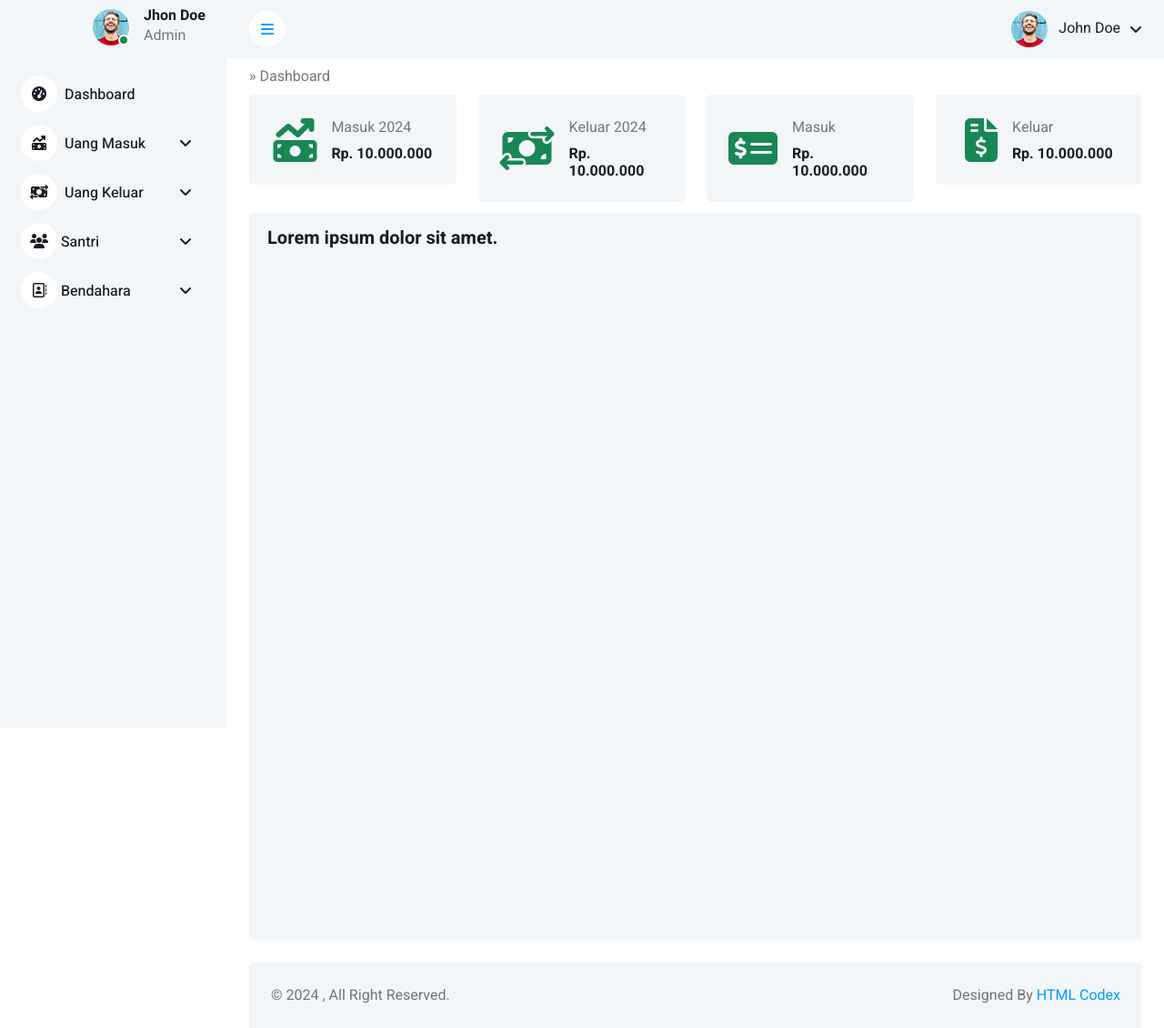
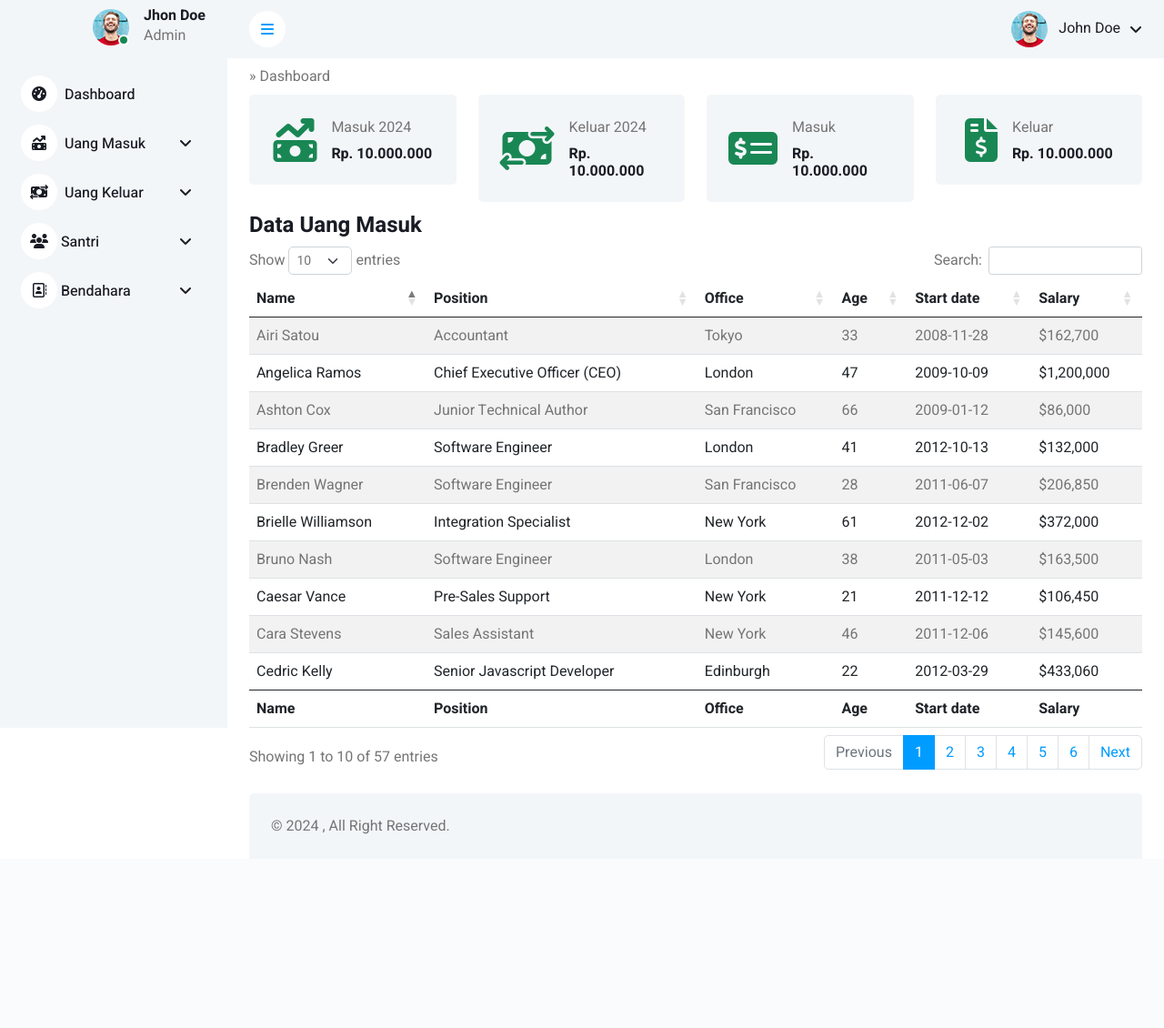
Before and after one commit to whyyy-project/rekap-keuangan, a CodeIgniter 4 app: the page made by app/Views/admin/dashboard.php in a window 1280 px wide. Shown: the whole page at 91% size. After the commit the page ends 917 px from the top, so only its background shows below. Run offline with PHP 8.4 and a stand-in for CodeIgniter, Linux system fonts and the light colour scheme; the template is opened without the code that fills it, so the values that code supplies are empty; some libraries are stand-ins or nearby versions.

Commit message:
exam datatable

```diff
--- a/app/Views/admin/dashboard.php
+++ b/app/Views/admin/dashboard.php
@@ -52,12 +52,13 @@
             </div>
             <!-- Sale & Revenue End -->
 
-            <div class="container-fluid pt-1 px-4">
+            <!-- <div class="container-fluid pt-1 px-4">
               <div class="row vh-100 bg-light rounded mx-0 p-2 pt-3">
                 <h5>Lorem ipsum dolor sit amet.</h5>
               </div>
-            </div>
+            </div> -->
+            <!-- Content End -->
 
-            <!-- Content End -->
+            <?= $this->include('admin/datatable-example') ?>
         <!-- Content End -->
     <?php $this->endSection(); ?>
--- /dev/null
+++ b/app/Views/admin/datatable-example.php
@@ -0,0 +1,484 @@
+<div class="container-fluid pt-1 px-4">
+    <h4>Data Uang Masuk</h4>
+<table id="example" class="table table-striped" style="width:100%">
+        <thead>
+            <tr>
+                <th>Name</th>
+                <th>Position</th>
+                <th>Office</th>
+                <th>Age</th>
+                <th>Start date</th>
+                <th>Salary</th>
+            </tr>
+        </thead>
+        <tbody>
+            <tr>
+                <td>Tiger Nixon</td>
+                <td>System Architect</td>
+                <td>Edinburgh</td>
+                <td>61</td>
+                <td>2011-04-25</td>
+                <td>$320,800</td>
+            </tr>
+            <tr>
+                <td>Garrett Winters</td>
+                <td>Accountant</td>
+                <td>Tokyo</td>
+                <td>63</td>
+                <td>2011-07-25</td>
+                <td>$170,750</td>
+            </tr>
+            <tr>
+                <td>Ashton Cox</td>
+                <td>Junior Technical Author</td>
+                <td>San Francisco</td>
+                <td>66</td>
+                <td>2009-01-12</td>
+                <td>$86,000</td>
+            </tr>
+            <tr>
+                <td>Cedric Kelly</td>
+                <td>Senior Javascript Developer</td>
+                <td>Edinburgh</td>
+                <td>22</td>
+                <td>2012-03-29</td>
+                <td>$433,060</td>
+            </tr>
+            <tr>
+                <td>Airi Satou</td>
+                <td>Accountant</td>
+                <td>Tokyo</td>
+                <td>33</td>
+                <td>2008-11-28</td>
+                <td>$162,700</td>
+            </tr>
+            <tr>
+                <td>Brielle Williamson</td>
+                <td>Integration Specialist</td>
+                <td>New York</td>
+                <td>61</td>
+                <td>2012-12-02</td>
+                <td>$372,000</td>
+            </tr>
+            <tr>
+                <td>Herrod Chandler</td>
+                <td>Sales Assistant</td>
+                <td>San Francisco</td>
+                <td>59</td>
+                <td>2012-08-06</td>
+                <td>$137,500</td>
+            </tr>
+            <tr>
+                <td>Rhona Davidson</td>
+                <td>Integration Specialist</td>
+                <td>Tokyo</td>
+                <td>55</td>
+                <td>2010-10-14</td>
+                <td>$327,900</td>
+            </tr>
+            <tr>
+                <td>Colleen Hurst</td>
+                <td>Javascript Developer</td>
+                <td>San Francisco</td>
+                <td>39</td>
+                <td>2009-09-15</td>
+                <td>$205,500</td>
+            </tr>
+            <tr>
+                <td>Sonya Frost</td>
+                <td>Software Engineer</td>
+                <td>Edinburgh</td>
+                <td>23</td>
+                <td>2008-12-13</td>
+                <td>$103,600</td>
+            </tr>
+            <tr>
+                <td>Jena Gaines</td>
+                <td>Office Manager</td>
+                <td>London</td>
+                <td>30</td>
+                <td>2008-12-19</td>
+                <td>$90,560</td>
+            </tr>
+            <tr>
+                <td>Quinn Flynn</td>
+                <td>Support Lead</td>
+                <td>Edinburgh</td>
+                <td>22</td>
+                <td>2013-03-03</td>
+                <td>$342,000</td>
+            </tr>
+            <tr>
+                <td>Charde Marshall</td>
+                <td>Regional Director</td>
+                <td>San Francisco</td>
+                <td>36</td>
+                <td>2008-10-16</td>
+                <td>$470,600</td>
+            </tr>
+            <tr>
+                <td>Haley Kennedy</td>
+                <td>Senior Marketing Designer</td>
+                <td>London</td>
+                <td>43</td>
+                <td>2012-12-18</td>
+                <td>$313,500</td>
+            </tr>
+            <tr>
+                <td>Tatyana Fitzpatrick</td>
+                <td>Regional Director</td>
+                <td>London</td>
+                <td>19</td>
+                <td>2010-03-17</td>
+                <td>$385,750</td>
+            </tr>
+            <tr>
+                <td>Michael Silva</td>
+                <td>Marketing Designer</td>
+                <td>London</td>
+                <td>66</td>
+                <td>2012-11-27</td>
+                <td>$198,500</td>
+            </tr>
+            <tr>
+                <td>Paul Byrd</td>
+                <td>Chief Financial Officer (CFO)</td>
+                <td>New York</td>
+                <td>64</td>
+                <td>2010-06-09</td>
+                <td>$725,000</td>
+            </tr>
+            <tr>
+                <td>Gloria Little</td>
+                <td>Systems Administrator</td>
+                <td>New York</td>
+                <td>59</td>
+                <td>2009-04-10</td>
+                <td>$237,500</td>
+            </tr>
+            <tr>
+                <td>Bradley Greer</td>
+                <td>Software Engineer</td>
+                <td>London</td>
+                <td>41</td>
+                <td>2012-10-13</td>
+                <td>$132,000</td>
+            </tr>
+            <tr>
+                <td>Dai Rios</td>
+                <td>Personnel Lead</td>
+                <td>Edinburgh</td>
+                <td>35</td>
+                <td>2012-09-26</td>
+                <td>$217,500</td>
+            </tr>
+            <tr>
+                <td>Jenette Caldwell</td>
+                <td>Development Lead</td>
+                <td>New York</td>
+                <td>30</td>
+                <td>2011-09-03</td>
+                <td>$345,000</td>
+            </tr>
+            <tr>
+                <td>Yuri Berry</td>
+                <td>Chief Marketing Officer (CMO)</td>
+                <td>New York</td>
+                <td>40</td>
+                <td>2009-06-25</td>
+                <td>$675,000</td>
+            </tr>
+            <tr>
+                <td>Caesar Vance</td>
+                <td>Pre-Sales Support</td>
+                <td>New York</td>
+                <td>21</td>
+                <td>2011-12-12</td>
+                <td>$106,450</td>
+            </tr>
+            <tr>
+                <td>Doris Wilder</td>
+                <td>Sales Assistant</td>
+                <td>Sydney</td>
+                <td>23</td>
+                <td>2010-09-20</td>
+                <td>$85,600</td>
+            </tr>
+            <tr>
+                <td>Angelica Ramos</td>
+                <td>Chief Executive Officer (CEO)</td>
+                <td>London</td>
+                <td>47</td>
+                <td>2009-10-09</td>
+                <td>$1,200,000</td>
+            </tr>
+            <tr>
+                <td>Gavin Joyce</td>
+                <td>Developer</td>
+                <td>Edinburgh</td>
+                <td>42</td>
+                <td>2010-12-22</td>
+                <td>$92,575</td>
+            </tr>
+            <tr>
+                <td>Jennifer Chang</td>
+                <td>Regional Director</td>
+                <td>Singapore</td>
+                <td>28</td>
+                <td>2010-11-14</td>
+                <td>$357,650</td>
+            </tr>
+            <tr>
+                <td>Brenden Wagner</td>
+                <td>Software Engineer</td>
+                <td>San Francisco</td>
+                <td>28</td>
+                <td>2011-06-07</td>
+                <td>$206,850</td>
+            </tr>
+            <tr>
+                <td>Fiona Green</td>
+                <td>Chief Operating Officer (COO)</td>
+                <td>San Francisco</td>
+                <td>48</td>
+                <td>2010-03-11</td>
+                <td>$850,000</td>
+            </tr>
+            <tr>
+                <td>Shou Itou</td>
+                <td>Regional Marketing</td>
+                <td>Tokyo</td>
+                <td>20</td>
+                <td>2011-08-14</td>
+                <td>$163,000</td>
+            </tr>
+            <tr>
+                <td>Michelle House</td>
+                <td>Integration Specialist</td>
+                <td>Sydney</td>
+                <td>37</td>
+                <td>2011-06-02</td>
+                <td>$95,400</td>
+            </tr>
+            <tr>
+                <td>Suki Burks</td>
+                <td>Developer</td>
+                <td>London</td>
+                <td>53</td>
+                <td>2009-10-22</td>
+                <td>$114,500</td>
+            </tr>
+            <tr>
+                <td>Prescott Bartlett</td>
+                <td>Technical Author</td>
+                <td>London</td>
+                <td>27</td>
+                <td>2011-05-07</td>
+                <td>$145,000</td>
+            </tr>
+            <tr>
+                <td>Gavin Cortez</td>
+                <td>Team Leader</td>
+                <td>San Francisco</td>
+                <td>22</td>
+                <td>2008-10-26</td>
+                <td>$235,500</td>
+            </tr>
+            <tr>
+                <td>Martena Mccray</td>
+                <td>Post-Sales support</td>
+                <td>Edinburgh</td>
+                <td>46</td>
+                <td>2011-03-09</td>
+                <td>$324,050</td>
+            </tr>
+            <tr>
+                <td>Unity Butler</td>
+                <td>Marketing Designer</td>
+                <td>San Francisco</td>
+                <td>47</td>
+                <td>2009-12-09</td>
+                <td>$85,675</td>
+            </tr>
+            <tr>
+                <td>Howard Hatfield</td>
+                <td>Office Manager</td>
+                <td>San Francisco</td>
+                <td>51</td>
+                <td>2008-12-16</td>
+                <td>$164,500</td>
+            </tr>
+            <tr>
+                <td>Hope Fuentes</td>
+                <td>Secretary</td>
+                <td>San Francisco</td>
+                <td>41</td>
+                <td>2010-02-12</td>
+                <td>$109,850</td>
+            </tr>
+            <tr>
+                <td>Vivian Harrell</td>
+                <td>Financial Controller</td>
+                <td>San Francisco</td>
+                <td>62</td>
+                <td>2009-02-14</td>
+                <td>$452,500</td>
+            </tr>
+            <tr>
+                <td>Timothy Mooney</td>
+                <td>Office Manager</td>
+                <td>London</td>
+                <td>37</td>
+                <td>2008-12-11</td>
+                <td>$136,200</td>
+            </tr>
+            <tr>
+                <td>Jackson Bradshaw</td>
+                <td>Director</td>
+                <td>New York</td>
+                <td>65</td>
+                <td>2008-09-26</td>
+                <td>$645,750</td>
+            </tr>
+            <tr>
+                <td>Olivia Liang</td>
+                <td>Support Engineer</td>
+                <td>Singapore</td>
+                <td>64</td>
+                <td>2011-02-03</td>
+                <td>$234,500</td>
+            </tr>
+            <tr>
+                <td>Bruno Nash</td>
+                <td>Software Engineer</td>
+                <td>London</td>
+                <td>38</td>
+                <td>2011-05-03</td>
+                <td>$163,500</td>
+            </tr>
+            <tr>
+                <td>Sakura Yamamoto</td>
+                <td>Support Engineer</td>
+                <td>Tokyo</td>
+                <td>37</td>
+                <td>2009-08-19</td>
+                <td>$139,575</td>
+            </tr>
+            <tr>
+                <td>Thor Walton</td>
+                <td>Developer</td>
+                <td>New York</td>
+                <td>61</td>
+                <td>2013-08-11</td>
+                <td>$98,540</td>
+            </tr>
+            <tr>
+                <td>Finn Camacho</td>
+                <td>Support Engineer</td>
+                <td>San Francisco</td>
+                <td>47</td>
+                <td>2009-07-07</td>
+                <td>$87,500</td>
+            </tr>
+            <tr>
+                <td>Serge Baldwin</td>
+                <td>Data Coordinator</td>
+                <td>Singapore</td>
+                <td>64</td>
+                <td>2012-04-09</td>
+                <td>$138,575</td>
+            </tr>
+            <tr>
+                <td>Zenaida Frank</td>
+                <td>Software Engineer</td>
+                <td>New York</td>
+                <td>63</td>
+                <td>2010-01-04</td>
+                <td>$125,250</td>
+            </tr>
+            <tr>
+                <td>Zorita Serrano</td>
+                <td>Software Engineer</td>
+                <td>San Francisco</td>
+                <td>56</td>
+                <td>2012-06-01</td>
+                <td>$115,000</td>
+            </tr>
+            <tr>
+                <td>Jennifer Acosta</td>
+                <td>Junior Javascript Developer</td>
+                <td>Edinburgh</td>
+                <td>43</td>
+                <td>2013-02-01</td>
+                <td>$75,650</td>
+            </tr>
+            <tr>
+                <td>Cara Stevens</td>
+                <td>Sales Assistant</td>
+                <td>New York</td>
+                <td>46</td>
+                <td>2011-12-06</td>
+                <td>$145,600</td>
+            </tr>
+            <tr>
+                <td>Hermione Butler</td>
+                <td>Regional Director</td>
+                <td>London</td>
+                <td>47</td>
+                <td>2011-03-21</td>
+                <td>$356,250</td>
+            </tr>
+            <tr>
+                <td>Lael Greer</td>
+                <td>Systems Administrator</td>
+                <td>London</td>
+                <td>21</td>
+                <td>2009-02-27</td>
+                <td>$103,500</td>
+            </tr>
+            <tr>
+                <td>Jonas Alexander</td>
+                <td>Developer</td>
+                <td>San Francisco</td>
+                <td>30</td>
+                <td>2010-07-14</td>
+                <td>$86,500</td>
+            </tr>
+            <tr>
+                <td>Shad Decker</td>
+                <td>Regional Director</td>
+                <td>Edinburgh</td>
+                <td>51</td>
+                <td>2008-11-13</td>
+                <td>$183,000</td>
+            </tr>
+            <tr>
+                <td>Michael Bruce</td>
+                <td>Javascript Developer</td>
+                <td>Singapore</td>
+                <td>29</td>
+                <td>2011-06-27</td>
+                <td>$183,000</td>
+            </tr>
+            <tr>
+                <td>Donna Snider</td>
+                <td>Customer Support</td>
+                <td>New York</td>
+                <td>27</td>
+                <td>2011-01-25</td>
+                <td>$112,000</td>
+            </tr>
+        </tbody>
+        <tfoot>
+            <tr>
+                <th>Name</th>
+                <th>Position</th>
+                <th>Office</th>
+                <th>Age</th>
+                <th>Start date</th>
+                <th>Salary</th>
+            </tr>
+        </tfoot>
+    </table>
+
+</div>
--- a/app/Views/partials/footer.php
+++ b/app/Views/partials/footer.php
@@ -4,10 +4,6 @@
                     <div class="row">
                         <div class="col-12 col-sm-6 text-center text-sm-start">
                             &copy; <?= date('Y') == "2024" ? date("Y") : "2024-".date("Y") ?> <a href="<?= base_url() ?>" class="text-success"><?= $namaSistem ?></a>, All Right Reserved.
-                        </div>
-                        <div class="col-12 col-sm-6 text-center text-sm-end">
-                            <!--/*** This template is free as long as you keep the footer author’s credit link/attribution link/backlink. If you'd like to use the template without the footer author’s credit link/attribution link/backlink, you can purchase the Credit Removal License from "https://htmlcodex.com/credit-removal". Thank you for your support. ***/-->
-                            Designed By <a href="https://htmlcodex.com" target="_blank">HTML Codex</a>
                         </div>
                     </div>
                 </div>
@@ -20,8 +16,13 @@
 
 
     <!-- JavaScript Libraries -->
-    <script src="https://code.jquery.com/jquery-3.4.1.min.js"></script>
-    <script src="https://cdn.jsdelivr.net/npm/bootstrap@5.0.0/dist/js/bootstrap.bundle.min.js"></script>
+    <!-- datatable -->
+    <script src="https://code.jquery.com/jquery-3.7.1.js"></script>
+    <script src="https://cdnjs.cloudflare.com/ajax/libs/twitter-bootstrap/5.3.0/js/bootstrap.bundle.min.js"></script>
+    <script src="https://cdn.datatables.net/2.1.3/js/dataTables.js"></script>
+    <script src="https://cdn.datatables.net/2.1.3/js/dataTables.bootstrap5.js"></script>
+    <!-- <script src="https://code.jquery.com/jquery-3.4.1.min.js"></script> -->
+    <!-- <script src="https://cdn.jsdelivr.net/npm/bootstrap@5.0.0/dist/js/bootstrap.bundle.min.js"></script> -->
     <script src="<?= base_url() ?>assets/lib/chart/chart.min.js"></script>
     <script src="<?= base_url() ?>assets/lib/easing/easing.min.js"></script>
     <script src="<?= base_url() ?>assets/lib/waypoints/waypoints.min.js"></script>
@@ -32,6 +33,12 @@
 
     <!-- Template Javascript -->
     <script src="<?= base_url() ?>assets/js/main.js"></script>
+
+    <script>
+        $(document).ready(function() {
+            $('#example').DataTable();
+        });
+    </script>
 </body>
 
 </html>
--- a/app/Views/partials/header.php
+++ b/app/Views/partials/header.php
@@ -27,6 +27,11 @@
     <link href="<?= base_url() ?>assets/lib/owlcarousel/assets/owl.carousel.min.css" rel="stylesheet">
     <link href="<?= base_url() ?>assets/lib/tempusdominus/css/tempusdominus-bootstrap-4.min.css" rel="stylesheet" />
 
+    <link rel="stylesheet" href="https://cdnjs.cloudflare.com/ajax/libs/twitter-bootstrap/5.3.0/css/bootstrap.min.css">
+    <link rel="stylesheet" href="https://cdn.datatables.net/2.1.3/css/dataTables.bootstrap5.css">
+
+
+
     <!-- Customized Bootstrap Stylesheet -->
     <link href="<?= base_url() ?>assets/css/bootstrap.min.css" rel="stylesheet">
 
```
Also changed, not shown: app/Views/signin.html (deleted, +0 -140 lines), public/assets/js/main.js.
